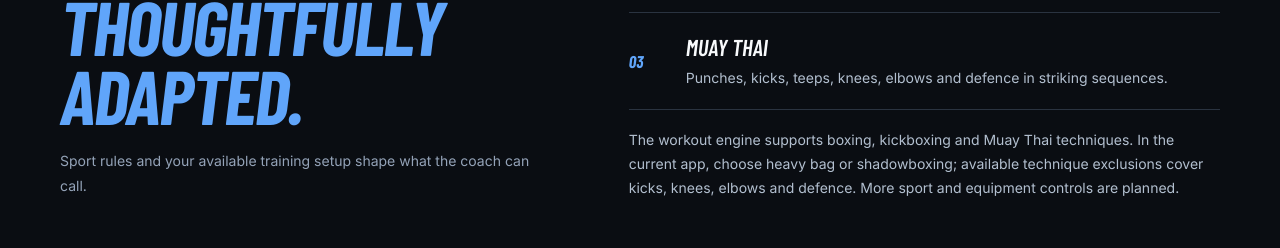
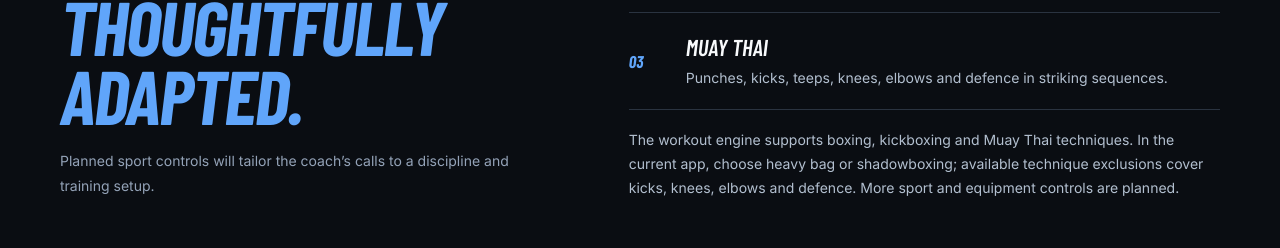
Before and after one commit to CardioCanWait/cardiocanwait.github.io, a plain HTML site: page boxingtrainer/index.html in a window 1280 px wide. Shown: the part 2484-2732 px from the top of the page. Drawn offline with Linux system fonts and the light colour scheme.

Commit message:
BXT-20: [Codex GPT-6] Apply Review sports wording
Goal: describe sport-specific coach controls as planned work.

Changes:
- Clarify that discipline and setup controls will tailor future coach calls.

```diff
--- a/boxingtrainer/index.html
+++ b/boxingtrainer/index.html
@@ -60,7 +60,7 @@
 
     <section class="sports-section section" id="sports">
       <div class="wrap sports-grid">
-        <div class="section-heading"><p class="eyebrow">YOUR SPORT, YOUR RULES</p><h2>Striking disciplines,<br /><em>thoughtfully adapted.</em></h2><p>Sport rules and your available training setup shape what the coach can call.</p></div>
+        <div class="section-heading"><p class="eyebrow">YOUR SPORT, YOUR RULES</p><h2>Striking disciplines,<br /><em>thoughtfully adapted.</em></h2><p>Planned sport controls will tailor the coach’s calls to a discipline and training setup.</p></div>
         <div class="sport-list">
           <article><span aria-hidden="true">01</span><div><h3>Boxing</h3><p>Punches, defensive movements, counters and combinations.</p></div></article>
           <article><span aria-hidden="true">02</span><div><h3>Kickboxing</h3><p>Punches and kicks, with permitted techniques guided by the selected ruleset.</p></div></article>
```
